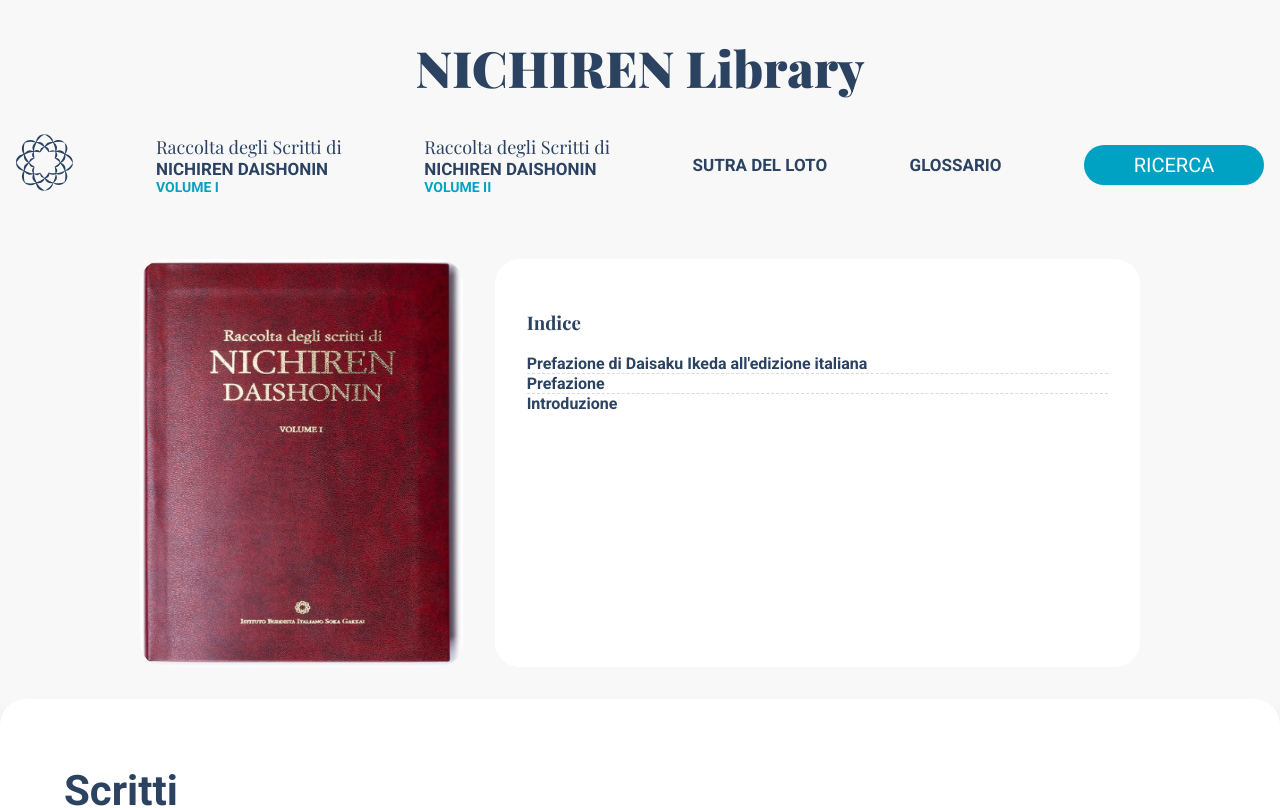
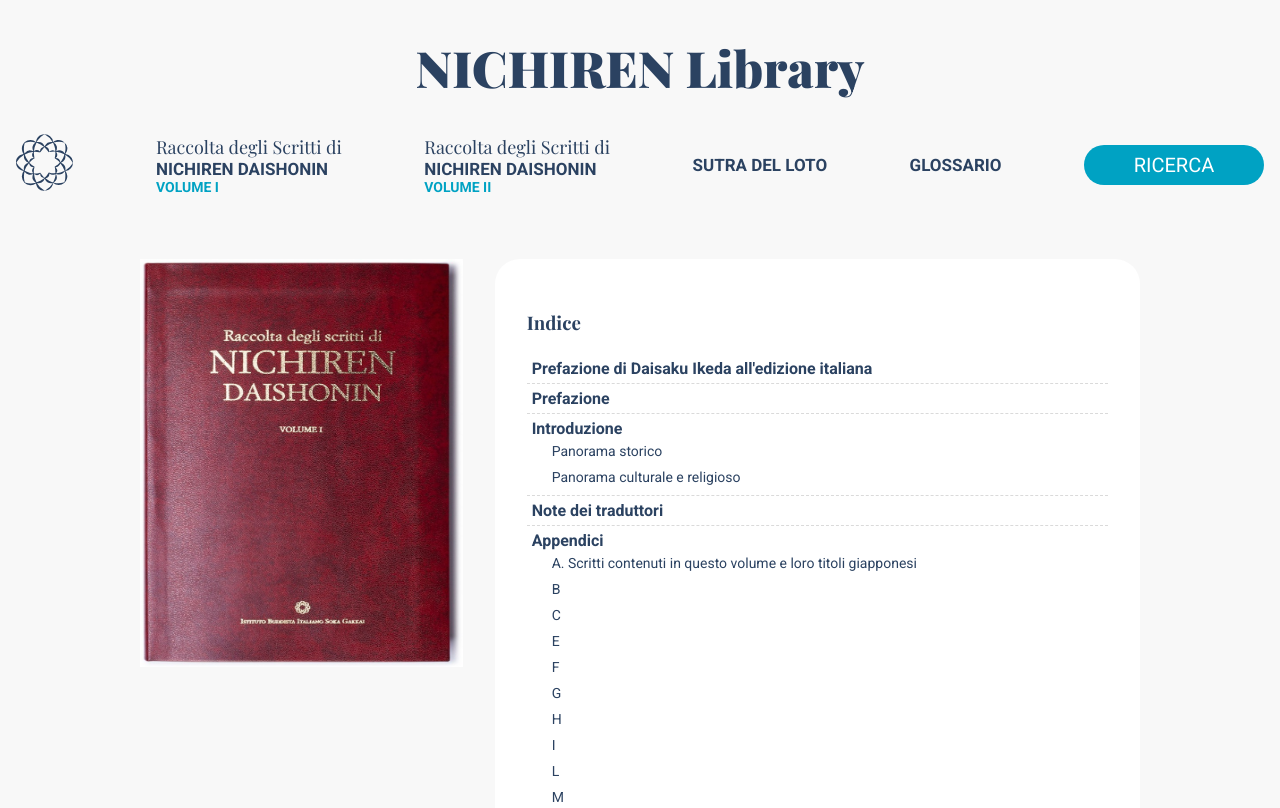
Before and after one commit to upalatucci/biblioteca-nextjs, a Next.js app: page /rsnd-vol1 in a window 1280 px wide. Shown: the top 808 px of the page. Built offline with nearby package versions, Linux system fonts and the light colour scheme; a web font is replaced by a local one.

Commit message:
Book description

```diff
--- a/components/BookDescription.tsx
+++ b/components/BookDescription.tsx
@@ -13,15 +13,41 @@ type BookDescriptionProps = {
   index: IndexType;
 };
 
-const BookDescription = ({ image, imageAlt, index }) => (
+const BookDescription: React.FC<BookDescriptionProps> = ({
+  image,
+  imageAlt,
+  index,
+}) => (
   <div className="book-description">
-    <Image src={image} alt={imageAlt} width={475} height={600} />
+    <div className="book-image">
+      <Image
+        src={image}
+        alt={imageAlt}
+        width={475}
+        height={600}
+        objectFit="fill"
+      />
+    </div>
     <div className="index">
       <h3>Indice</h3>
       <ul>
-        {index.map((item) => (
-          <li key={item}>{item}</li>
-        ))}
+        {index.map((item) => {
+          if (typeof item === "string") return <li key={item}>{item}</li>;
+          else {
+            if (item.title) {
+              return (
+                <li key={item.title}>
+                  {item.title}
+                  <ul>
+                    {item.paragraphs.map((paragraph) => (
+                      <li key={paragraph}>{paragraph}</li>
+                    ))}
+                  </ul>
+                </li>
+              );
+            }
+          }
+        })}
       </ul>
     </div>
   </div>
--- a/pages/api/simple_search.ts
+++ b/pages/api/simple_search.ts
@@ -11,7 +11,7 @@ export default async function handler(
 
     const sources = Array.isArray(req.query.sources)
       ? (req.query.sources as BOOKS[])
-      : [(req.query.sources as BOOKS) || BOOKS.RSND1];
+      : [(req.query.sources as BOOKS) || BOOKS.RSND];
 
     const elasticQuery = simpleSearchQuery(searchText, sources);
 
--- a/pages/rsnd-vol1.tsx
+++ b/pages/rsnd-vol1.tsx
@@ -20,7 +20,30 @@ export default function Ricerca() {
           index={[
             "Prefazione di Daisaku Ikeda all'edizione italiana",
             "Prefazione",
-            "Introduzione",
+            {
+              title: "Introduzione",
+              paragraphs: [
+                "Panorama storico",
+                "Panorama culturale e religioso",
+              ],
+            },
+            "Note dei traduttori",
+            {
+              title: "Appendici",
+              paragraphs: [
+                "A. Scritti contenuti in questo volume e loro titoli giapponesi",
+                "B",
+                "C",
+                "E",
+                "F",
+                "G",
+                "H",
+                "I",
+                "L",
+                "M",
+                "N",
+              ],
+            },
           ]}
         />
         <section className="container blank-section">
--- a/styles/book-description.scss
+++ b/styles/book-description.scss
@@ -1,6 +1,6 @@
 .book-description {
-    display: grid;
-    grid-template-columns: 1fr 2fr;
+  display: flex;
+  flex-direction: column;
   gap: var(--space-lg);
   margin-bottom: var(--space-lg);
   justify-content: center;
@@ -9,8 +9,15 @@
   margin-left: auto;
   margin-right: auto;
 
-    img {
+  @include onDesktop {
+    display: grid;
+    grid-template-columns: 1fr 2fr;
+  }
+
+  .book-image {
     border-radius: var(--border-radius-md);
+    max-width: 400px;
+    margin: 0 auto;
   }
 
   .index {
@@ -29,6 +36,20 @@
 
       & > li {
         font-weight: bold;
+        padding: 5px;
+      }
+
+      & > li > ul {
+        padding-left: 15px;
+      }
+
+      & > li > ul > li {
+        &:not(:last-child) {
+          border-bottom: none;
+        }
+
+        font-weight: 400;
+        font-size: 14px;
       }
     }
   }
```
Lines whose indentation alone changed are shown as unchanged.
